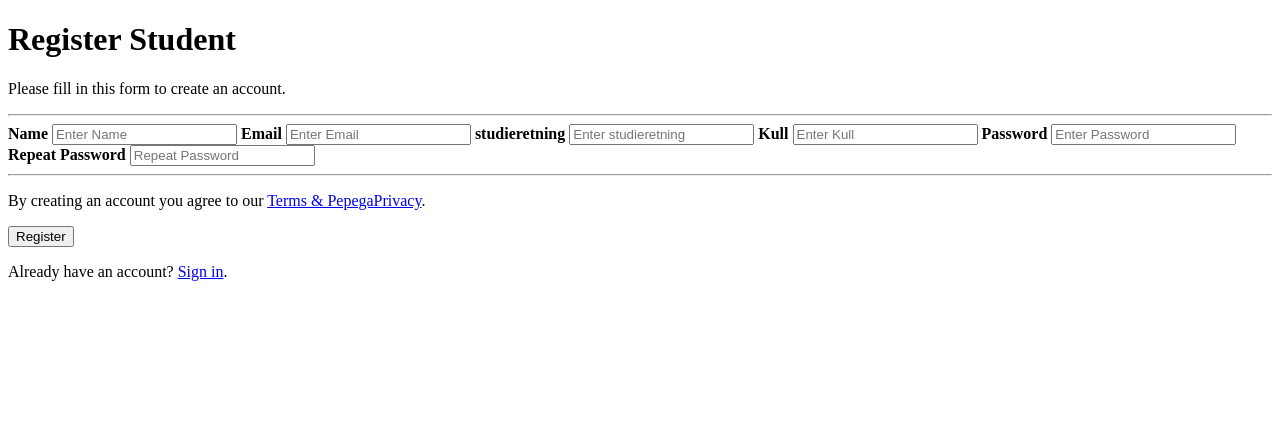
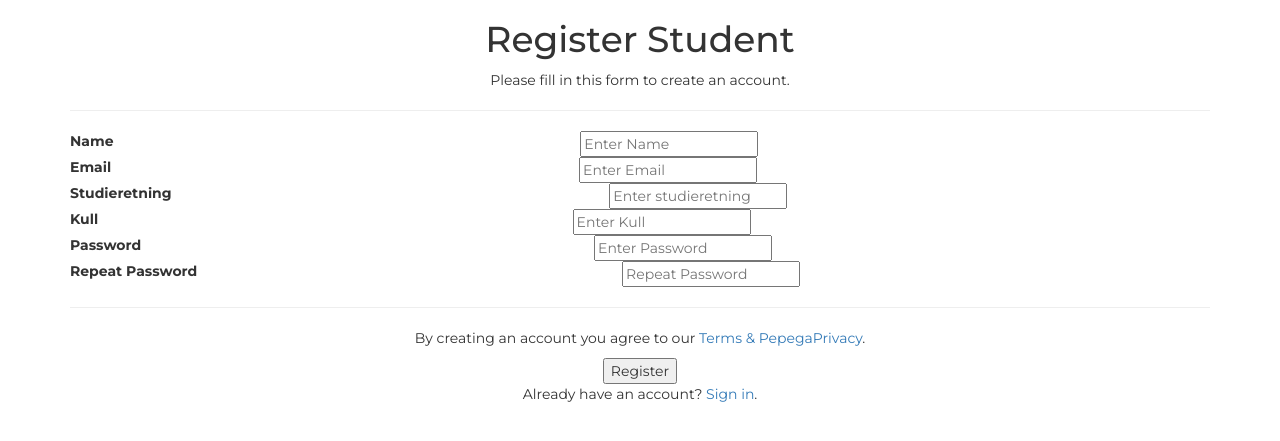
Before and after one commit to Magnuswk/DatasikkerhetUDoblig1, a PHP site: page /StudRegister.html in a window 1280 px wide. Shown: the top 441 px of the page. Run offline with PHP 8.4, Linux system fonts and the light colour scheme.

Commit message:
Changes to Core HTML files and Style
Changes to index, log in, register and style

```diff
--- a/StudRegister.html
+++ b/StudRegister.html
@@ -4,6 +4,17 @@
     <title> Register Student </title>
     <meta charset="UTF-8">
 	<meta name="viewport" content="width=device-width, initial-scale=1">
+    <link rel="shortcut icon" type="image/png" href="assets/images/favicon.png"/>
+
+    <link rel="stylesheet" href="https://maxcdn.bootstrapcdn.com/bootstrap/3.3.7/css/bootstrap.min.css"
+          integrity="sha384-BVYiiSIFeK1dGmJRAkycuHAHRg32OmUcww7on3RYdg4Va+PmSTsz/K68vbdEjh4u" crossorigin="anonymous">
+
+    <link href="https://fonts.googleapis.com/icon?family=Material+Icons"
+          rel="stylesheet">
+    <link rel="stylesheet" href="assets/css/style.css"/>
+    <link rel="stylesheet" href="assets/css/responsive.css"/>
+
+    <link rel="stylesheet" href="https://maxcdn.bootstrapcdn.com/font-awesome/4.7.0/css/font-awesome.min.css"/>
 </head>
 <body>
      <form action="action_page.php">
@@ -12,23 +23,29 @@
     <p>Please fill in this form to create an account.</p>
     <hr>
 
-    <label for="name"><b>Name</b></label>
-    <input type="text" placeholder="Enter Name" name="Name" required>
+    <label class="label-form" for="name"><b>Name</b></label>
+    <input class="input-form" type="text" placeholder="Enter Name" name="Name" required>
+      <br/>
 
-    <label for="email"><b>Email</b></label>
-    <input type="text" placeholder="Enter Email" name="email" required>
+    <label class="label-form" for="email"><b>Email</b></label>
+    <input class="input-form" type="text" placeholder="Enter Email" name="email" required>
+      <br/>
 
-    <label for="studieretning"><b>studieretning</b></label>
-    <input type="text" placeholder="Enter studieretning" name="studieretning" required>
+    <label class="label-form" for="studieretning"><b>Studieretning</b></label>
+    <input class="input-form" type="text" placeholder="Enter studieretning" name="studieretning" required>
+      <br/>
 
-    <label for="Kull"><b>Kull</b></label>
-    <input type="text" placeholder="Enter Kull" name="Kull" required>
+    <label class="label-form" for="kull"><b>Kull</b></label>
+    <input class="input-form" type="text" placeholder="Enter Kull" name="Kull" required>
+      <br/>
 
-    <label for="psw"><b>Password</b></label>
-    <input type="password" placeholder="Enter Password" name="psw" required>
+    <label class="label-form" for="psw"><b>Password</b></label>
+    <input class="input-form" type="password" placeholder="Enter Password" name="psw" required>
+      <br/>
 
-    <label for="psw-repeat"><b>Repeat Password</b></label>
-    <input type="password" placeholder="Repeat Password" name="psw-repeat" required>
+    <label class="label-form" for="psw-repeat"><b>Repeat Password</b></label>
+    <input class="input-form" type="password" placeholder="Repeat Password" name="psw-repeat" required>
+      <br/>
     <hr>
 
     <p>By creating an account you agree to our <a href="#">Terms & PepegaPrivacy</a>.</p>
--- a/assets/css/style.css
+++ b/assets/css/style.css
@@ -502,3 +502,43 @@ ul {
     position: absolute;
     max-width: 1280px;
 }
+
+/* -- Log in CSS -- */
+
+.wrap-login100 {
+    display: block;
+    text-align: center;
+
+}
+
+/* -- StudRegister -- */
+.container {
+    display: block;
+    text-align: center;
+
+}
+
+.label-form {
+    text-align: right;
+    clear: both;
+    float: left;
+    margin-right: 15px;
+}
+
+.input-form {
+
+}
+/* -- Foreleser Register -- */
+
+.container {
+    display: block;
+    text-align: center;
+
+}
+
+.label-form {
+    text-align: right;
+    clear: both;
+    float: left;
+    margin-right: 15px;
+}
```
Also changed, not shown: ForeleserRegister.html (+24 -6 lines), Login.html (+12 -1 lines).
